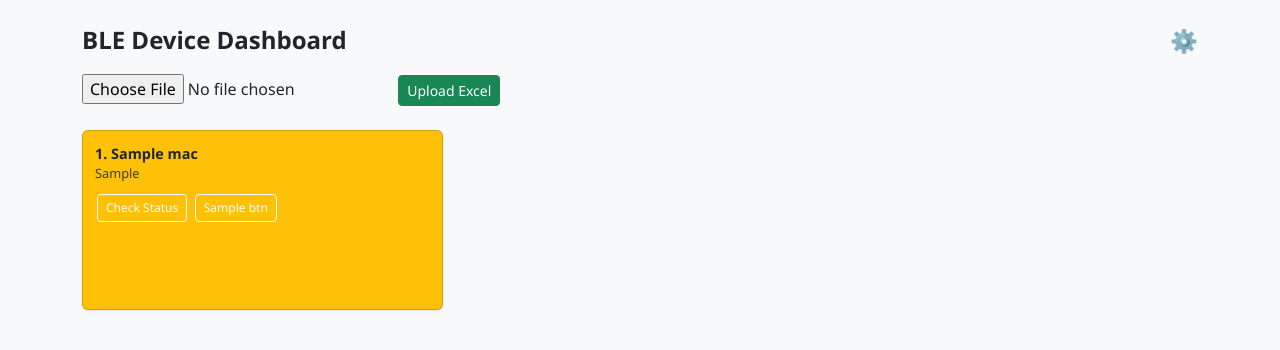
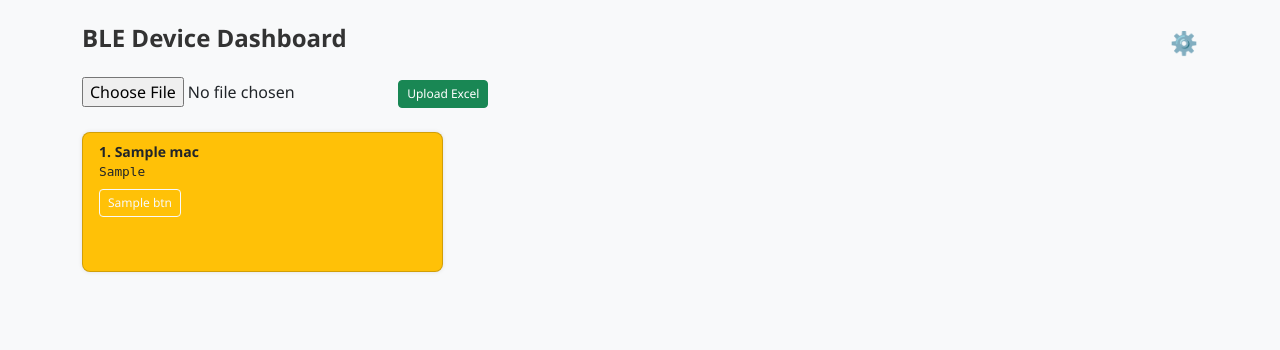
Before and after one commit to amit1547/BLE_Dashboard, a Flask app: template templates/index.html in a window 1280 px wide. Shown: the top 350 px of the page. Run offline with Flask 3, Linux system fonts and the light colour scheme; the template is opened without the code that fills it: most values are stand-ins (such as "Sample title", 1, 10 or a date in 2020).

Commit message:
17th commit

```diff
--- a/app.py
+++ b/app.py
@@ -33,33 +33,28 @@ def upload():
                 print("[Upload] Button parse error:", e)
                 buttons.append({"name": f"{b} (Invalid)", "topic": "", "payload": ""})
         devices.append({"MAC": mac, "SerialNo": serial, "buttons": buttons})
-        mqtt_client.subscribe(f"{mac}/status")
+        mqtt_client.subscribe(f"{mac}/status")  # Always subscribe to status
         mqtt_client.subscribe(f"{mac}/action/response")
     return jsonify({"status": "ok"})
 
 @app.route("/action", methods=["POST"])
 def action():
     global mqtt_client
-
     mac = request.json["mac"]
     action = request.json["action"]
     topic = f"{mac}/action"
     payload = json.dumps({"action": action})
-
     print(f"[MQTT] Publishing to {topic}: {payload}")
     result = mqtt_client.publish(topic, payload, qos=0, retain=False)
     print(f"[MQTT] Publish result code: {result.rc}")
-
     if result.rc != 0:
         print("[MQTT] Publish failed, reconnecting...")
         mqtt_client = mqtt_handler.reconnect(mqtt_client)
-
     return jsonify({"status": "sent", "topic": topic, "payload": payload, "result": result.rc})
 
 @app.route("/mqtt", methods=["POST"])
 def update_mqtt():
     global mqtt_client
-
     MQTT_CONFIG["host"] = request.form["host"]
     MQTT_CONFIG["port"] = int(request.form["port"])
     MQTT_CONFIG["username"] = request.form["username"]
--- a/mqtt_handler.py
+++ b/mqtt_handler.py
@@ -5,10 +5,10 @@ statuses = {}
 responses = {}
 
 MQTT_CONFIG = {
-    "host": os.getenv("MQTT_HOST", "broker.hivemq.com"),
+    "host": os.getenv("MQTT_HOST", "test-2-mqtt.syookisnite.com"),
     "port": int(os.getenv("MQTT_PORT", 1883)),
-    "username": os.getenv("MQTT_USER"),
-    "password": os.getenv("MQTT_PASS")
+    "username": os.getenv("MQTT_USER", "tnt"),
+    "password": os.getenv("MQTT_PASS", "syook2018")
 }
 
 def on_connect(client, userdata, flags, rc, properties=None):
--- a/statics/style.css
+++ b/statics/style.css
@@ -1,77 +1,45 @@
-/* Base layout */
 body {
-    font-family: 'Segoe UI', Roboto, sans-serif;
-    background-color: #f8f9fa;
-    margin: 0;
-    padding: 0;
+  background-color: #f8f9fa;
+  font-family: "Segoe UI", Roboto, sans-serif;
 }
 
-/* Header and form spacing */
 h4 {
-    margin-bottom: 0;
-    font-weight: 600;
+  font-weight: 600;
+  color: #333;
 }
 
-form {
-    margin-bottom: 1rem;
+.card.small-card {
+  border-radius: 8px;
+  box-shadow: 0 0 4px rgba(0,0,0,0.1);
+  transition: transform 0.2s ease;
 }
 
-/* Device card styling */
-.small-card {
-    font-size: 0.85rem;
-    border-radius: 6px;
-    box-shadow: 0 1px 3px rgba(0,0,0,0.1);
-    transition: transform 0.2s ease;
-    min-height: 140px;
+.card.small-card:hover {
+  transform: scale(1.02);
 }
 
-.small-card:hover {
-    transform: scale(1.02);
+.card-body {
+  padding: 0.75rem 1rem;
 }
 
-/* Card content */
-.card-body {
-    padding: 0.75rem;
+.btn-sm {
+  font-size: 0.75rem;
+  padding: 0.25rem 0.5rem;
 }
 
-.card-body .fw-bold {
-    font-size: 0.9rem;
+.text-monospace {
+  font-family: monospace;
+  font-size: 0.8rem;
 }
 
-.card-body .text-monospace {
-    font-size: 0.8rem;
-    opacity: 0.85;
-    word-break: break-word;
+.settings-icon {
+  transition: color 0.2s ease;
 }
 
-/* Button layout */
-.card-body button {
-    font-size: 0.75rem;
-    padding: 4px 8px;
-    border-radius: 4px;
-    white-space: nowrap;
+.settings-icon:hover {
+  color: #007bff;
 }
 
-/* Button spacing */
-.card-body .btn {
-    margin: 2px;
+#mqttPanel input {
+  font-size: 0.85rem;
 }
-
-/* MQTT modal styling */
-.modal-content input {
-    font-size: 0.9rem;
-}
-
-/* Responsive tweaks */
-@media (max-width: 576px) {
-    .card-body {
-        padding: 0.5rem;
-    }
-    .card-body button {
-        font-size: 0.7rem;
-        padding: 3px 6px;
-    }
-    .small-card {
-        min-height: auto;
-    }
-}
--- a/templates/index.html
+++ b/templates/index.html
@@ -6,7 +6,7 @@
   <link href="https://cdn.jsdelivr.net/npm/bootstrap@5.3.2/dist/css/bootstrap.min.css" rel="stylesheet">
   <link href="/static/style.css" rel="stylesheet">
   <style>
-    .small-card { min-height: 180px; }
+    .small-card { min-height: 140px; }
     .settings-icon {
       float: right;
       cursor: pointer;
@@ -45,14 +45,10 @@
     {% for device in devices %}
     <div class="col">
       <div class="card small-card {% if statuses[device.MAC] %}bg-success text-white{% else %}bg-warning{% endif %}">
-        <div class="card-body">
-          <div class="fw-bold">{{ loop.index }}. {{ device.MAC }}</div>
-          <div class="text-monospace">{{ device.SerialNo }}</div>
-          <div class="mt-2">
-            <button class="btn btn-outline-light btn-sm"
-                    onclick="sendAction('{{ device.MAC }}', 'heartbeat')">
-              Check Status
-            </button>
+        <div class="card-body py-2 px-3">
+          <div class="fw-bold small">{{ loop.index }}. {{ device.MAC }}</div>
+          <div class="text-monospace small">{{ device.SerialNo }}</div>
+          <div class="mt-2 d-flex flex-wrap gap-2">
             {% for btn in device.buttons %}
             <button class="btn btn-outline-light btn-sm"
                     onclick="sendCustom('{{ btn.topic }}', '{{ btn.payload }}')">
```
